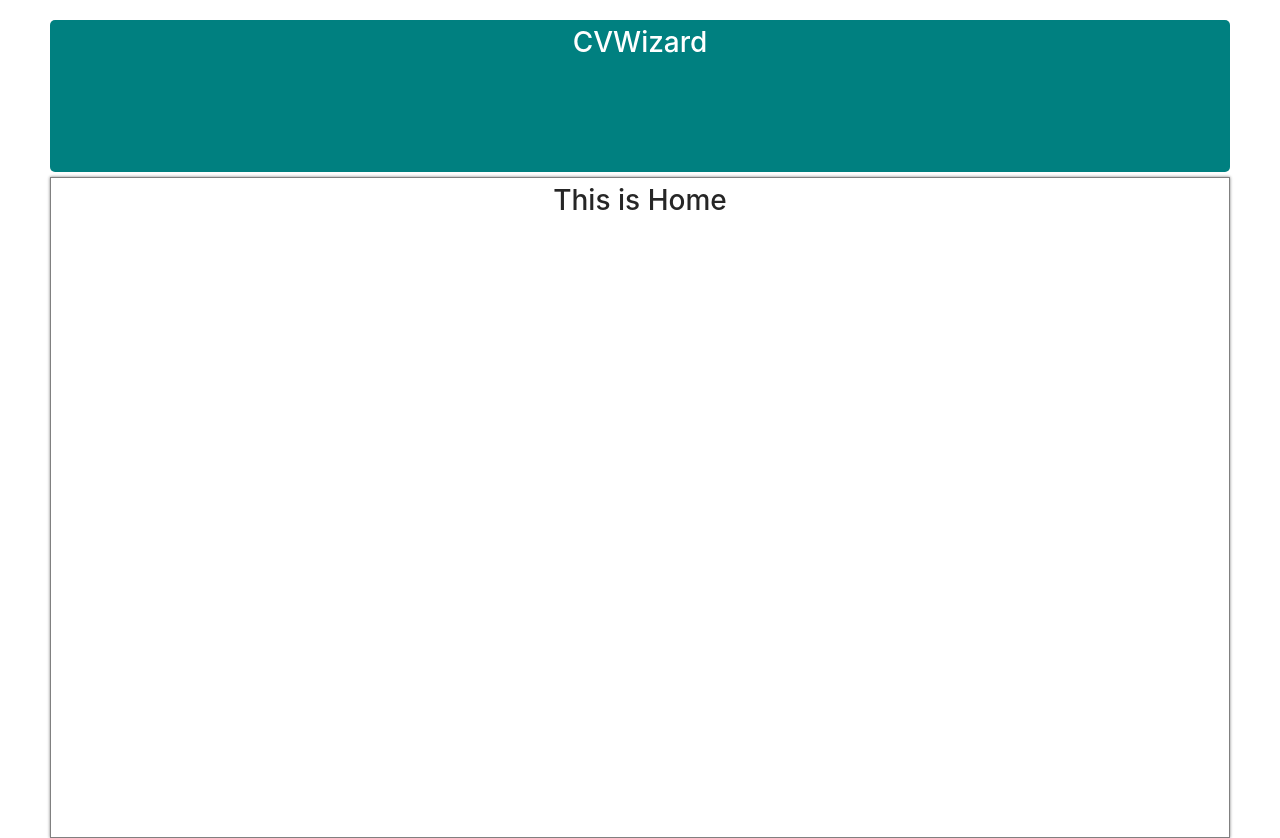
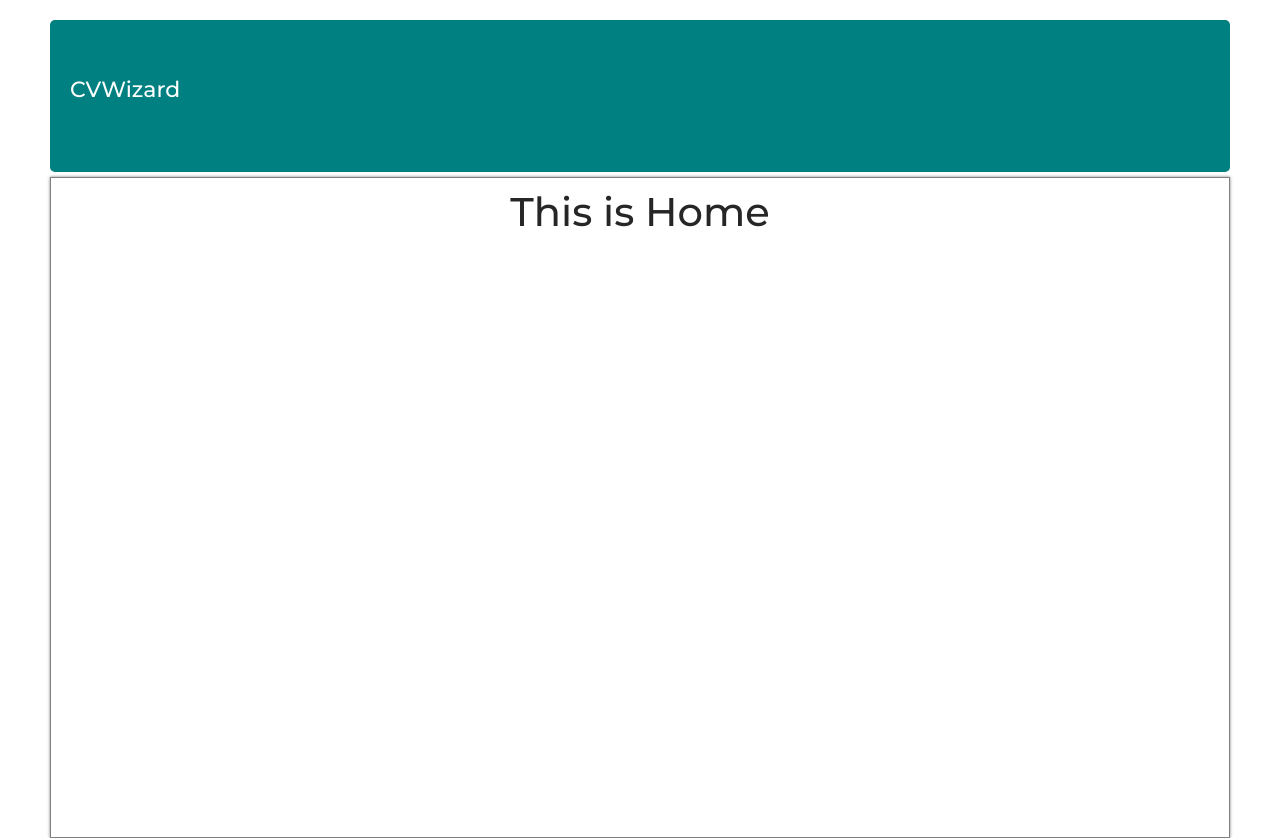
Before and after one commit to Oeshy04/CVWizard, a React (Create React App) app in the folder client/: page / in a window 1280 px wide. Built offline with nearby package versions, Linux system fonts and the light colour scheme.

Commit message:
modified navbar

```diff
--- a/client/public/index.html
+++ b/client/public/index.html
@@ -24,7 +24,8 @@
       work correctly both with client-side routing and a non-root public URL.
       Learn how to configure a non-root public URL by running `npm run build`.
     -->
-    <title>React App</title>
+    <link href="https://cdn.jsdelivr.net/npm/bootstrap@5.3.0-alpha1/dist/css/bootstrap.min.css" rel="stylesheet" integrity="sha384-GLhlTQ8iRABdZLl6O3oVMWSktQOp6b7In1Zl3/Jr59b6EGGoI1aFkw7cmDA6j6gD" crossorigin="anonymous">
+    <title>CVWizard</title>
   </head>
   <body>
     <noscript>You need to enable JavaScript to run this app.</noscript>
--- a/client/src/index.css
+++ b/client/src/index.css
@@ -1,13 +1,5 @@
+@import url('https://fonts.googleapis.com/css2?family=Montserrat:wght@200;500&display=swap');
 body {
   margin: 0;
-  font-family: -apple-system, BlinkMacSystemFont, 'Segoe UI', 'Roboto', 'Oxygen',
-    'Ubuntu', 'Cantarell', 'Fira Sans', 'Droid Sans', 'Helvetica Neue',
-    sans-serif;
-  -webkit-font-smoothing: antialiased;
-  -moz-osx-font-smoothing: grayscale;
+  font-family: 'Montserrat', sans-serif !important;
 }
-
-code {
-  font-family: source-code-pro, Menlo, Monaco, Consolas, 'Courier New',
-    monospace;
-}
--- a/client/src/pages/resources/authentication.css
+++ b/client/src/pages/resources/authentication.css
@@ -7,11 +7,20 @@
     height:20%;
     background-color: teal;
     border-radius: 5px;
+    display: flex;
+    justify-content: space-between;
+    align-items: center;
+    padding: 10px 20px;
+}
+.header h1{
+    color: rgba(255, 255, 255, 0.5);
+    font-size: 22px;
 }
 .content{
     height: 87%;
     border: 1px solid gray;
     margin-top: 5px;
     box-shadow: 0 0 3px gray;
+    padding: 10px;
 
 }
```
